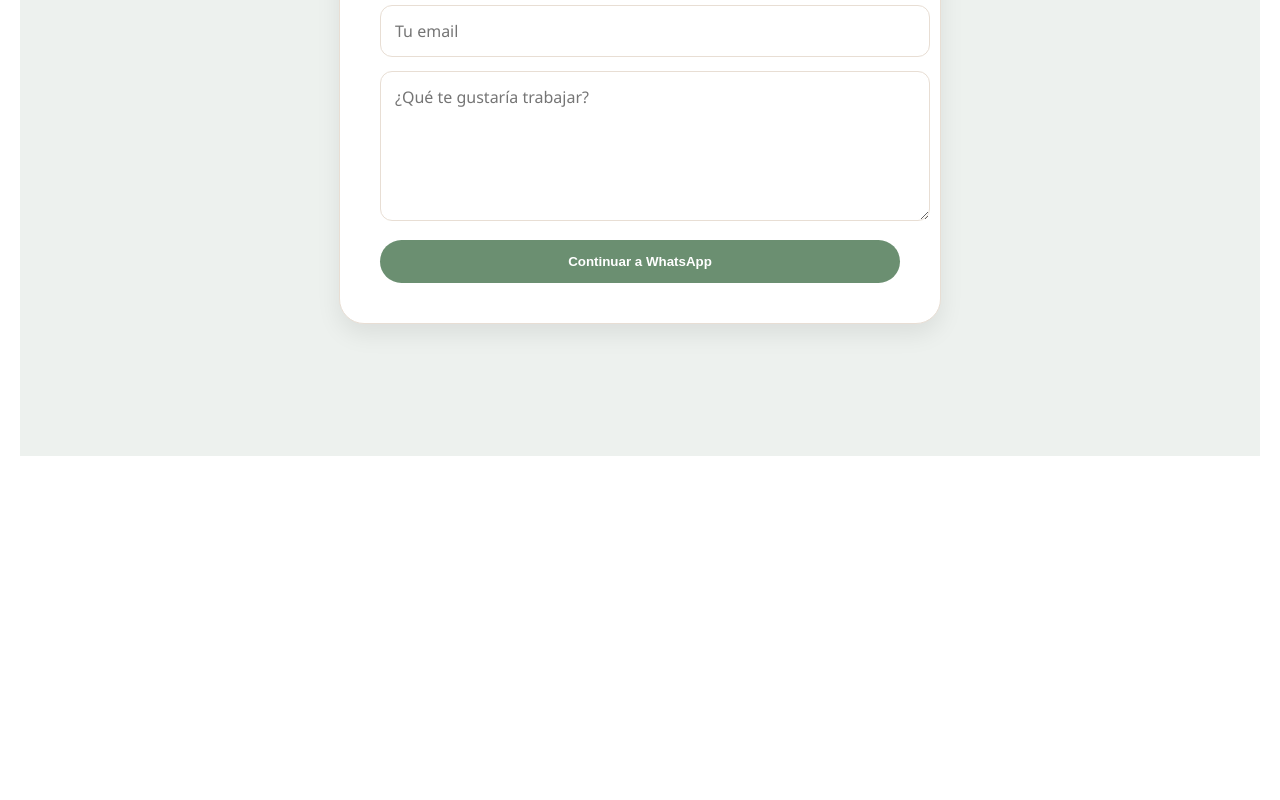
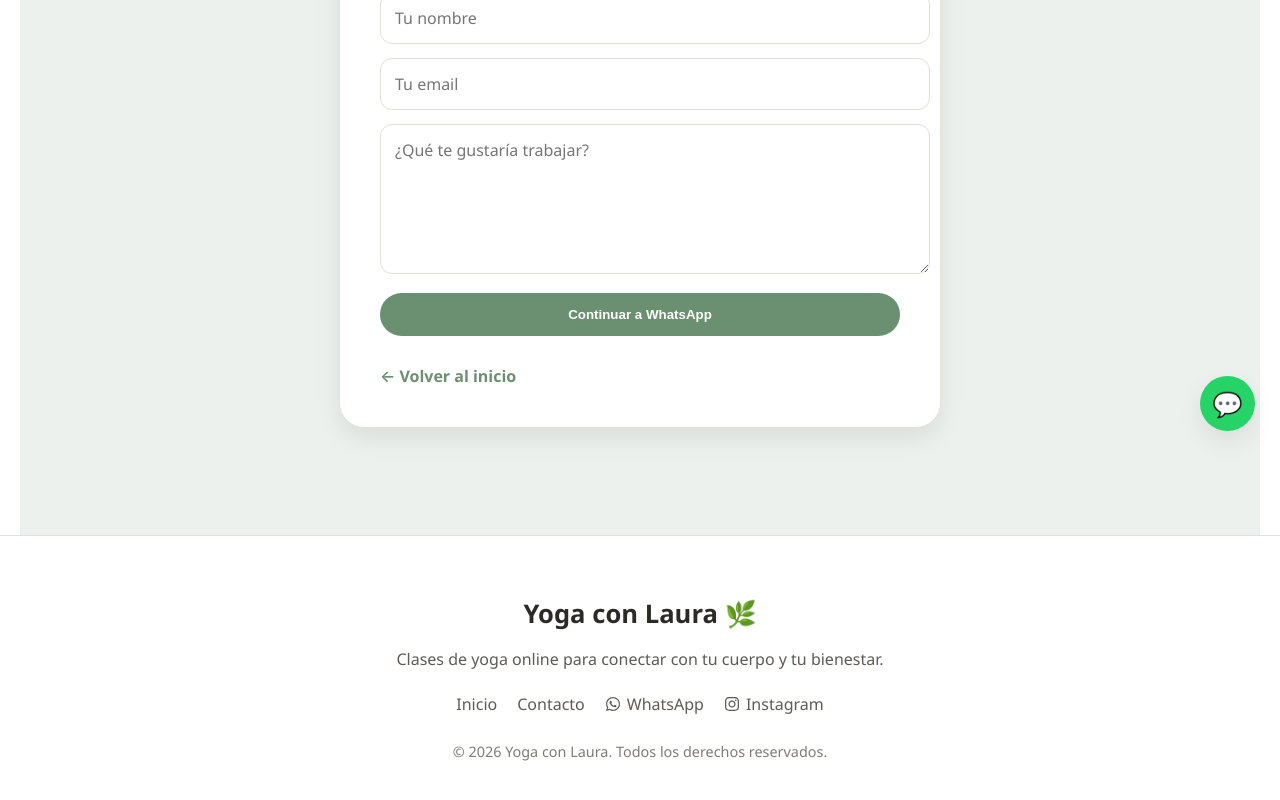
Before and after one commit to laulila/YogaPlace-Ig, a React (Vite) app: page /contact in a window 1280 px wide. Shown: the part 344-1144 px from the top of the page. Before the commit the page ends 800 px from the top, so only its background shows below. Built offline with nearby package versions, Linux system fonts and the light colour scheme.

Commit message:
se agregaron rutas

```diff
--- a/src/App.jsx
+++ b/src/App.jsx
@@ -1,16 +1,36 @@
 import { Routes, Route } from "react-router-dom";
+
+import Navbar from "./components/Navbar/Navbar";
+import Footer from "./components/Footer";
+import WhatsAppButton from "./components/WhatsAppButton";
+
 import Home from "./pages/Home/Home";
 import Contact from "./pages/Contact/Contact";
 
 
-
 function App() {
   return (
-    <Routes>
-      <Route path="/" element={<Home />} />
-      <Route path="/contact" element={<Contact />} />
+    <>
+      <Navbar />
 
-    </Routes>
+      <Routes>
+
+        <Route
+          path="/"
+          element={<Home />}
+        />
+
+        <Route
+          path="/contact"
+          element={<Contact />}
+        />
+
+      </Routes>
+
+      <Footer />
+
+      <WhatsAppButton />
+    </>
   );
 }
 
--- a/src/components/Footer.jsx
+++ b/src/components/Footer.jsx
@@ -1,3 +1,4 @@
+import { Link } from "react-router-dom";
 import { FaInstagram, FaWhatsapp } from "react-icons/fa";
 
 export default function Footer() {
@@ -16,13 +17,14 @@ export default function Footer() {
 
         <div className="footer-links">
 
-          <a href="/">
+          <Link to="/">
             Inicio
-          </a>
+          </Link>
 
-          <a href="/contact">
+
+          <Link to="/contact">
             Contacto
-          </a>
+          </Link>
 
 
           <a
--- a/src/index.css
+++ b/src/index.css
@@ -259,3 +259,13 @@ section {
   color: inherit;
   transition: 0.3s ease;
 }
+.back-home {
+  margin-top: 15px;
+  display: inline-block;
+  color: var(--accent);
+  font-weight: 600;
+}
+
+.back-home:hover {
+  text-decoration: underline;
+}
--- a/src/pages/Contact/Contact.jsx
+++ b/src/pages/Contact/Contact.jsx
@@ -1,4 +1,4 @@
-
+import { Link } from "react-router-dom";
 import { useState } from "react";
 import "./Contact.css";
 
@@ -84,6 +84,9 @@ Mensaje: ${form.mensaje}
           <button type="submit">
             Continuar a WhatsApp
           </button>
+          <Link to="/" className="back-home">
+  ← Volver al inicio
+</Link>
 
         </form>
 
--- a/src/pages/Home/Home.jsx
+++ b/src/pages/Home/Home.jsx
@@ -1,19 +1,20 @@
-import Navbar from "../../components/Navbar/Navbar";
 import Hero from "../../components/Hero/Hero";
 import About from "../../components/About";
 import Cards from "../../components/Cards";
-import Footer from "../../components/Footer";
-import WhatsAppButton from "../../components/WhatsAppButton";
+
 import { FaSpa, FaLeaf, FaBrain } from "react-icons/fa";
+
 import "./Home.css";
+
 
 function Home() {
   return (
     <div className="home">
 
-      <Navbar />
       <Hero />
+
       <About />
+
       <Cards />
 
 
@@ -21,34 +22,65 @@ function Home() {
 
         <h2>¿Qué vas a lograr?</h2>
 
+
         <div className="benefits-grid">
 
+
           <article className="benefit-card">
+
             <FaSpa className="icon" />
-      <h3>Relajación profunda</h3>
-      <p>Reducí el estrés y liberá tensiones del cuerpo.</p>
+
+            <h3>
+              Relajación profunda
+            </h3>
+
+            <p>
+              Reducí el estrés y liberá tensiones del cuerpo.
+            </p>
+
           </article>
 
+
+
           <article className="benefit-card">
+
             <FaLeaf className="icon" />
-      <h3>Más flexibilidad</h3>
-      <p>Mejorá tu movilidad y conexión corporal.</p>
+
+            <h3>
+              Más flexibilidad
+            </h3>
+
+            <p>
+              Mejorá tu movilidad y conexión corporal.
+            </p>
+
           </article>
 
+
+
           <article className="benefit-card">
+
             <FaBrain className="icon" />
-      <h3>Claridad mental</h3>
-      <p>Calmá la mente y enfocá tu energía.</p>
+
+            <h3>
+              Claridad mental
+            </h3>
+
+            <p>
+              Calmá la mente y enfocá tu energía.
+            </p>
+
           </article>
+
 
         </div>
 
       </section>
-      <Footer />
-      <WhatsAppButton />
+
 
     </div>
   );
 }
 
+
 export default Home;
```
Lines whose indentation alone changed are shown as unchanged.
